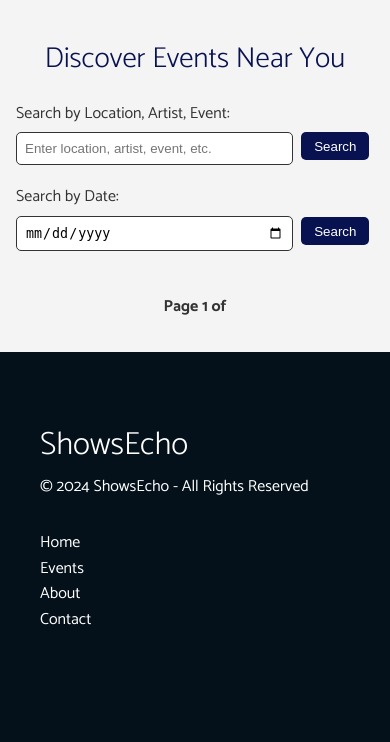
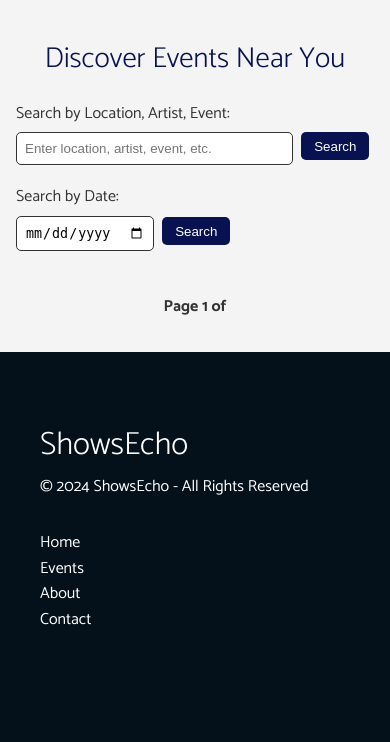
Before and after one commit to easybulb/event-tracking-app, a Django app: page /events/ in a window 390 px wide. Shown: the part 110-852 px from the top of the page. Run offline with Django 5.2, Linux system fonts and the light colour scheme; data that the repository does not hold is empty; parts of the project's set-up code (start-up, migrations or seed data) failed here and were passed over.

Commit message:
reduce size of date input field on events_list template

```diff
--- a/events/templates/events/events_list.html
+++ b/events/templates/events/events_list.html
@@ -22,7 +22,7 @@
         <form method="get" action="{% url 'fetch_events' %}" id="event-search-form">
             <label for="date">Search by Date:</label>
             <div class="search-group">
-                <input type="date" name="date" value="{{ date_filter }}" class="input-field">
+                <input type="date" name="date" value="{{ date_filter }}" class="date-field">
                 <button type="submit" class="search-button">Search</button>
             </div>
         </form>
--- a/static/css/events.css
+++ b/static/css/events.css
@@ -21,8 +21,8 @@
 #event-search-form {
   display: flex;
   flex-direction: row;
-  /* justify-content: center;
-  flex-wrap: wrap; */
+  justify-content: center;
+  flex-wrap: wrap;
   gap: 1rem;
   max-width: 800px;
   margin: 0 auto 1rem auto;
@@ -39,6 +39,13 @@
   border: 1px solid var(--grey-color);
   border-radius: 5px;
   width: 200px;
+}
+
+.date-field {
+  margin-top: -10px;
+  border: 1px solid var(--grey-color);
+  padding: 0.5rem;
+  border-radius: 5px;
 }
 
 .search-button, .sort-button {
@@ -158,6 +165,13 @@
     margin-top: -10px;
   }
 
+  .date-field {
+    margin-top: -10px;
+    border: 1px solid var(--grey-color);
+    padding: 0.5rem;
+    border-radius: 5px;
+  }
+
   .search-button {
     padding: 0.4rem 0.8rem;
     margin-left: 0.5rem;
```
